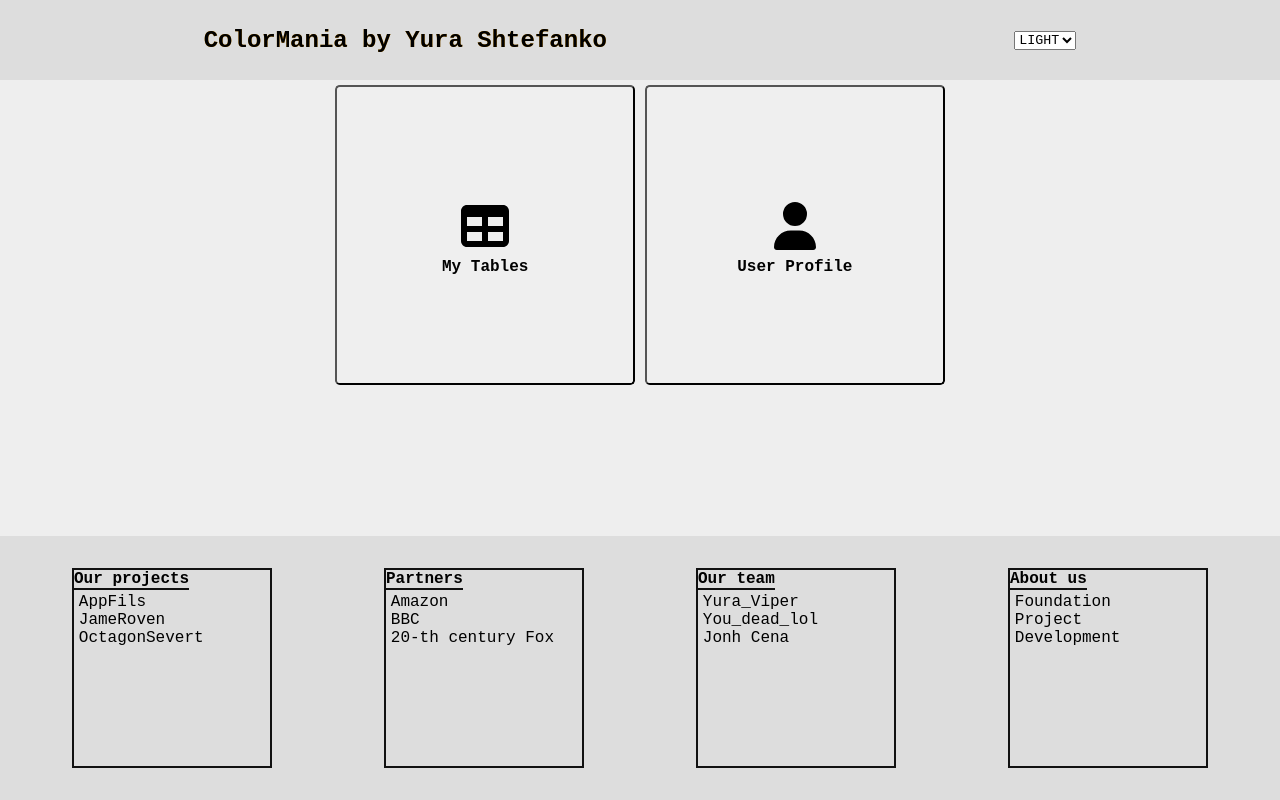
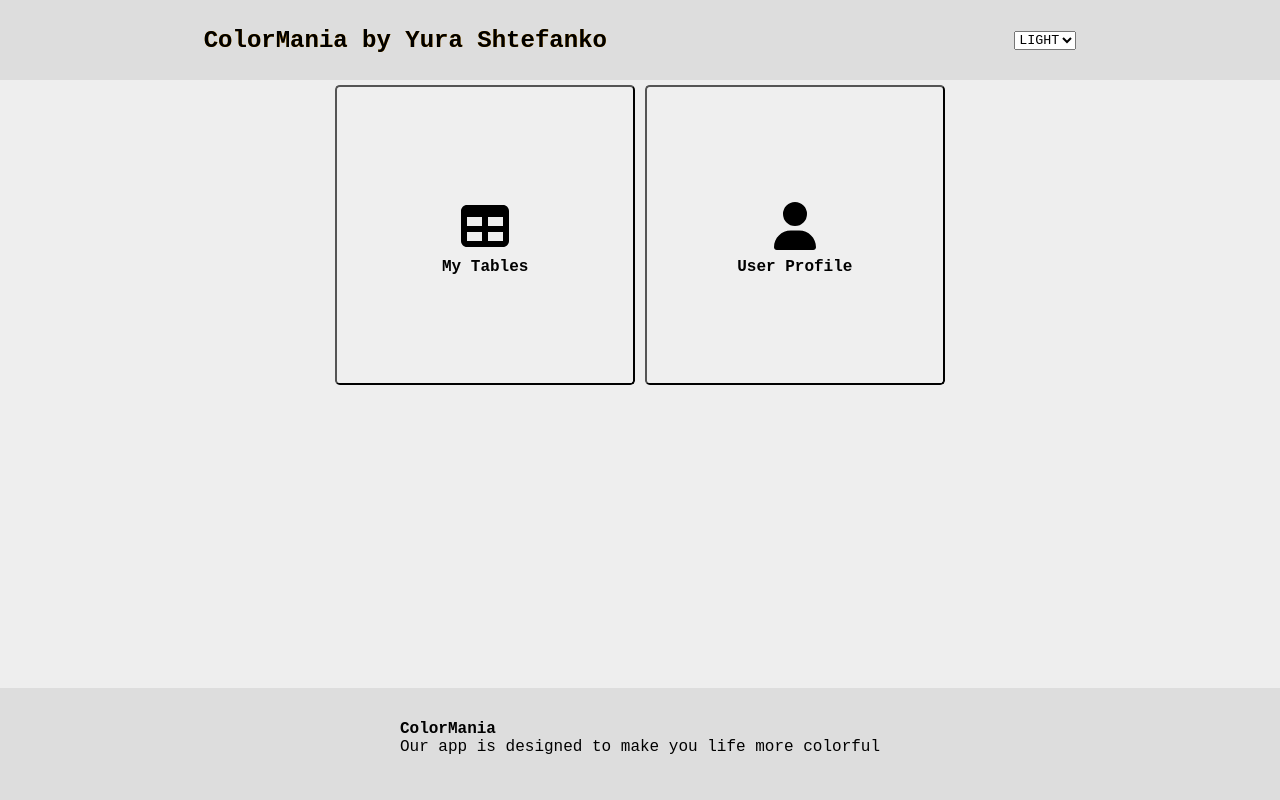
Before and after one commit to Viper-JSX/Colormania-React, a React (Create React App) app: page / in a window 1280 px wide. Built offline with nearby package versions, Linux system fonts and the light colour scheme.

Commit message:
Created TextWithTitle component and added it to Footer

```diff
--- a/src/components/Footer/Footer.tsx
+++ b/src/components/Footer/Footer.tsx
@@ -1,5 +1,6 @@
 import { useSelector } from "react-redux";
 import { AppState } from "../../typescript/types";
+import TextWithTitle from "../General_reusable_components/Text_with_title";
 import About from "./About";
 import OurTeam from "./Our_team";
 import Partners from "./Partners";
@@ -10,10 +11,7 @@ function Footer():JSX.Element{
 
     return(
         <footer id="footer" className={`${themeName}`}>
-            <Projects />
-            <Partners />
-            <OurTeam />
-            <About />
+            <TextWithTitle title="ColorMania" text="Our app is designed to make you life more colorful" />
         </footer>
     );
 }
--- /dev/null
+++ b/src/components/General_reusable_components/Text_with_title.tsx
@@ -0,0 +1,15 @@
+function TextWithTitle({ title, text } : { title?: string, text?: string }):JSX.Element{
+    return(
+        <p className="textWithTitle">
+            <b>{ title || "Best Title Ever" }</b>
+            <br />
+            {
+                text
+                ||
+                "Lorem, ipsum dolor sit amet consectetur adipisicing elit. Aperiam mollitia sunt nam ullam repudiandae, excepturi voluptas dolorem doloribus facilis facere nisi saepe illo, inventore obcaecati laborum omnis dignissimos aliquam deleniti."
+            }
+        </p>
+    );
+}
+
+export default TextWithTitle;
--- a/src/components/Header/Header.tsx
+++ b/src/components/Header/Header.tsx
@@ -13,9 +13,6 @@ function Header({ appTitle, handleTablesSortCriteriaChange, handleTablesSearch,
     return(
         <header id="header" className={`${themeName}`}>
             <AppTitle titleText={appTitle || "ColorMania by Yura Shtefanko"} />
-            {/*<Routes>
-                <Route path="tables" element={<FilterTools handleTablesSortCriteriaChange={handleTablesSortCriteriaChange} handleTablesSearch={handleTablesSearch}  />} />
-            </Routes>*/}
             <ThemeSwitch handleThemeChange={handleThemeChange} />
         </header>
     );
```
